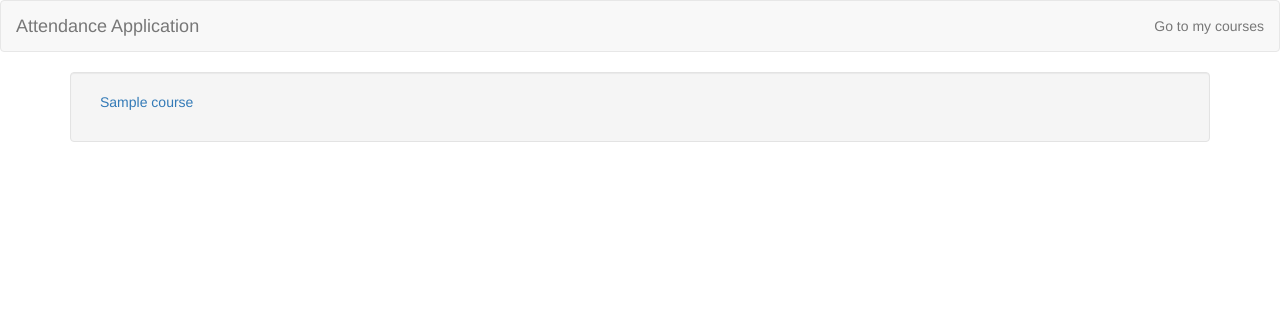
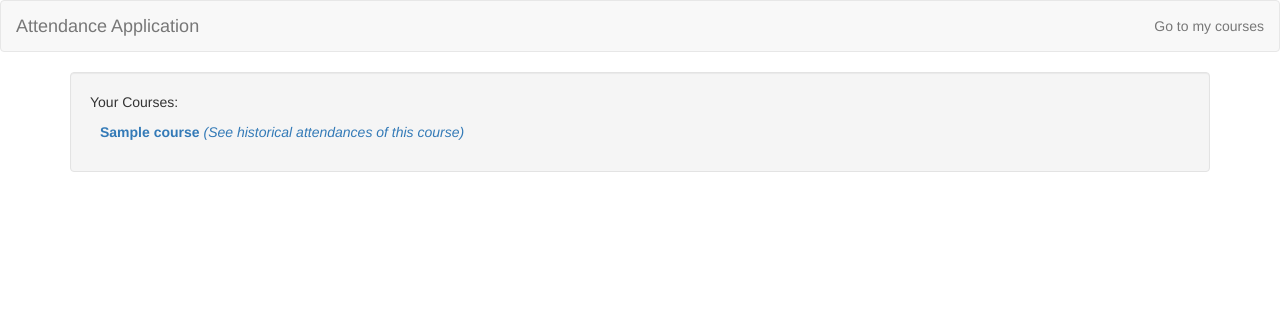
Before and after one commit to wilcus/attendance-django, a Django app: template attendances/templates/courses.html in a window 1280 px wide. Shown: the top 312 px of the page. Run offline with Django 3.2, Linux system fonts and the light colour scheme; the template is opened without the code that fills it: most values are stand-ins (such as "Sample title", 1, 10 or a date in 2020); some libraries are stand-ins or nearby versions.

Commit message:
adds link to historical attendance

```diff
--- a/attendances/templates/courses.html
+++ b/attendances/templates/courses.html
@@ -1,13 +1,17 @@
 {% extends "base.html" %}
 
 {% block content %}
+  {% if courses %}
+    <p>Your Courses:</p>
+  {% endif %}
   <ul class="courses">
     {% for course in courses %}
-		<li>
-			<a href="{% url 'register' course.pk %}">{{ course.name }}</a>
-		</li>
-	{% empty %}
-		<li>You have no courses</li>
+      <li>
+        <a href="{% url 'register' course.pk %}"><strong>{{ course.name }}</strong></a>
+        <a href="{% url 'registered-dates' course.pk %}"><em>(See historical attendances of this course)</em></a>
+      </li>
+    {% empty %}
+      <li>You have no courses</li>
     {% endfor %}
   </ul>
 {% endblock content %}
```
